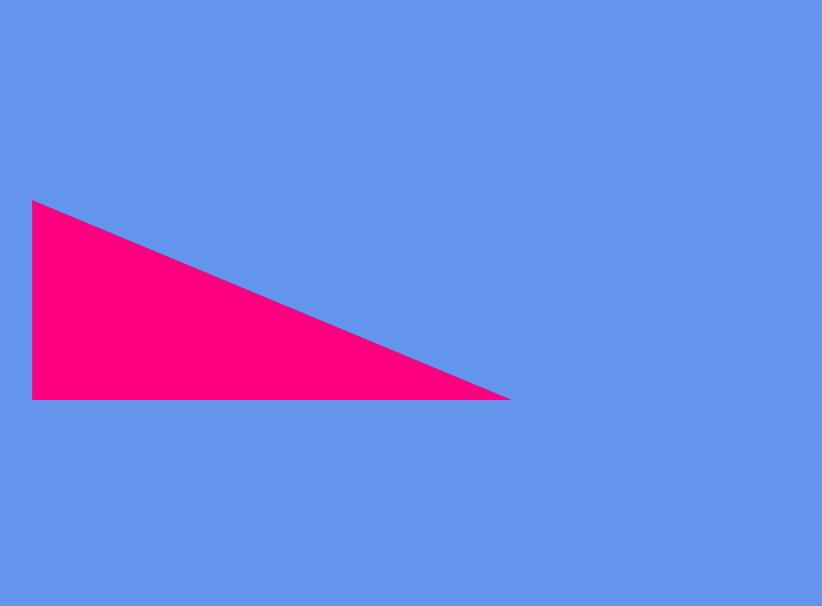
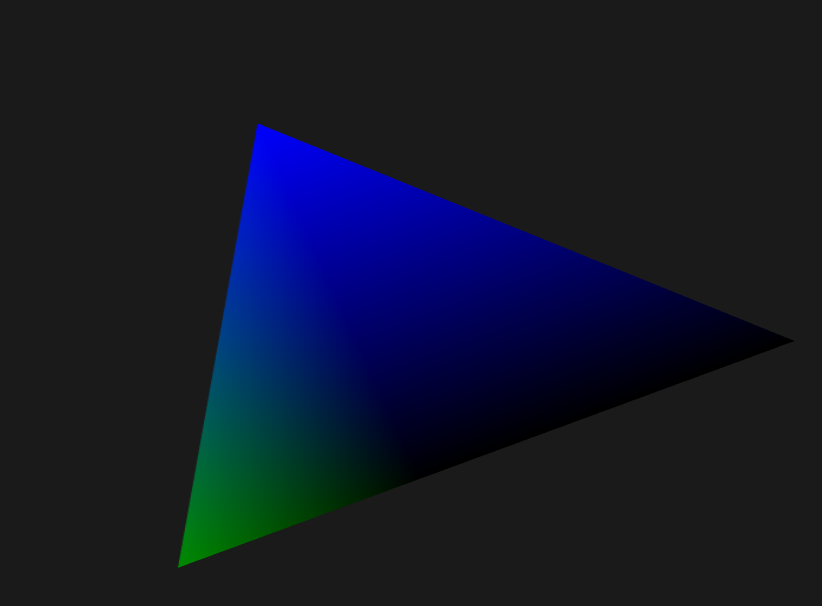
Before and after one commit to yvonmeunier/portfolio, a plain HTML site: page webgl/SpinTriangle/index.html in a window 1280 px wide. Shown: the whole page, without its empty margins (288-1110 px from the left). Drawn offline with Linux system fonts and the light colour scheme.

Commit message:
feat : triangle and color rotation

```diff
--- a/webgl/HelloTriangle/index.html
+++ b/webgl/SpinTriangle/index.html
@@ -4,8 +4,8 @@
 <head>
     <meta charset="UTF-8">
     <meta name="viewport" content="width=device-width, initial-scale=1.0">
-    <title>WebGL - Hello... TRIANGLE!?</title>
-    <link rel="stylesheet" href="index.css">
+    <title>WebGL - Triangle... but spinning</title>
+    <link rel="stylesheet" href="style.css">
 </head>
 
 <body>
--- /dev/null
+++ b/webgl/SpinTriangle/main.js
@@ -0,0 +1,165 @@
+
+const canvas = document.getElementById('c');
+// set the render output to 1080p
+canvas.width = 1080;
+canvas.height = 1920;
+
+// get the render context
+const gl = canvas.getContext('webgl2');
+if (!gl) {
+    alert('WebGL2 not supported');
+}
+
+// Vertex shader source
+const vertexShaderSource = `
+            attribute vec2 a_position; // the position of the vertex
+            attribute vec3 a_color; // the color associated to the vertex, passed as a parameter from the JS code
+            uniform mat3 u_transform; // the transformation (rotation in this sample) matrix
+            varying vec3 v_color; // the color passed to the frag shader
+
+            void main() {
+                vec3 transformed = u_transform * vec3(a_position, 1.0);
+                vec3 testColor = u_transform * a_color;
+                gl_Position = vec4(transformed.xy, 0.0, 1.0);
+                v_color = testColor;
+            }
+        `;
+
+// Fragment shader source
+const fragmentShaderSource = `
+            precision mediump float;
+            varying vec3 v_color;
+
+            void main() {
+                gl_FragColor = vec4(v_color, 1.0);
+            }
+        `;
+
+// Create shader function
+function createShader(gl, type, source) {
+    const shader = gl.createShader(type);
+    gl.shaderSource(shader, source);
+    gl.compileShader(shader);
+
+    if (!gl.getShaderParameter(shader, gl.COMPILE_STATUS)) {
+        console.error('Shader compile error:', gl.getShaderInfoLog(shader));
+        gl.deleteShader(shader);
+        return null;
+    }
+    return shader;
+}
+
+// Create program function
+function createProgram(gl, vertexShader, fragmentShader) {
+    const program = gl.createProgram();
+    gl.attachShader(program, vertexShader);
+    gl.attachShader(program, fragmentShader);
+    gl.linkProgram(program);
+
+    if (!gl.getProgramParameter(program, gl.LINK_STATUS)) {
+        console.error('Program link error:', gl.getProgramInfoLog(program));
+        gl.deleteProgram(program);
+        return null;
+    }
+    return program;
+}
+
+// Create shaders and program
+const vertexShader = createShader(gl, gl.VERTEX_SHADER, vertexShaderSource);
+const fragmentShader = createShader(gl, gl.FRAGMENT_SHADER, fragmentShaderSource);
+const program = createProgram(gl, vertexShader, fragmentShader);
+
+// Get attribute and uniform locations
+const positionLocation = gl.getAttribLocation(program, 'a_position');
+const colorLocation = gl.getAttribLocation(program, 'a_color');
+const transformLocation = gl.getUniformLocation(program, 'u_transform');
+
+// Triangle vertices (x, y)
+let vertices = new Float32Array([
+    0.0, 0.5,    // Top vertex
+    -0.5, -0.5,    // Bottom left
+    0.5, -0.5     // Bottom right
+]);
+
+// Colors for each vertex (r, g, b)
+let colors = new Float32Array([
+    1.0, 0.0, 0.0,  // Red
+    0.0, 1.0, 0.0,  // Green
+    0.0, 0.0, 1.0   // Blue
+]);
+
+// Create buffers
+const positionBuffer = gl.createBuffer();
+gl.bindBuffer(gl.ARRAY_BUFFER, positionBuffer);
+gl.bufferData(gl.ARRAY_BUFFER, vertices, gl.STATIC_DRAW);
+
+const colorBuffer = gl.createBuffer();
+gl.bindBuffer(gl.ARRAY_BUFFER, colorBuffer);
+gl.bufferData(gl.ARRAY_BUFFER, colors, gl.STATIC_DRAW);
+
+// Animation variables
+let rotation = 0;
+let isRotating = true;
+let lastTime = 0;
+
+// Matrix helper functions (simplified 2D)
+function createRotationMatrix(angle) {
+    const cos = Math.cos(angle);
+    const sin = Math.sin(angle);
+    return new Float32Array([
+        cos, -sin, 0,
+        sin, cos, 0,
+        0, 0, 1
+    ]);
+}
+
+function createScaleMatrix(sx, sy) {
+    return new Float32Array([
+        sx, 0, 0,
+        0, sy, 0,
+        0, 0, 1
+    ]);
+}
+
+// Render function
+function render(currentTime) {
+    currentTime *= 0.001; // Convert to seconds
+    const deltaTime = currentTime - lastTime;
+    lastTime = currentTime;
+
+    rotation += deltaTime * 2; // 2 radians per second
+
+    // Clear canvas
+    gl.clearColor(0.1, 0.1, 0.1, 1.0); // this gives a dark background
+    gl.clear(gl.COLOR_BUFFER_BIT);
+
+    // Use our shader program
+    gl.useProgram(program);
+
+    // Create transformation matrix (rotation + slight scale for visibility)
+    const rotMatrix = createRotationMatrix(rotation);
+    const scaleMatrix = createScaleMatrix(0.8, 0.8);
+
+    // For this simple case, we'll just use rotation
+    gl.uniformMatrix3fv(transformLocation, false, rotMatrix);
+
+    // Bind position buffer and set up attribute
+    gl.bindBuffer(gl.ARRAY_BUFFER, positionBuffer);
+    gl.enableVertexAttribArray(positionLocation);
+    gl.vertexAttribPointer(positionLocation, 2, gl.FLOAT, false, 0, 0);
+
+    // Bind color buffer and set up attribute
+    gl.bindBuffer(gl.ARRAY_BUFFER, colorBuffer);
+    gl.enableVertexAttribArray(colorLocation);
+    gl.vertexAttribPointer(colorLocation, 3, gl.FLOAT, false, 0, 0);
+
+    // Draw the triangle
+    gl.drawArrays(gl.TRIANGLES, 0, 3);
+
+    requestAnimationFrame(render);
+}
+
+// Set viewport and start rendering
+gl.viewport(0, 0, canvas.width, canvas.height);
+// start the loop
+requestAnimationFrame(render);
--- /dev/null
+++ b/webgl/SpinTriangle/style.css
@@ -0,0 +1,8 @@
+body {
+  margin: 0;
+}
+canvas {
+  width: 100vw;
+  height: 100vh;
+  display: block;
+}
```
Also changed, not shown: index.html (+1 -1 lines), style.css (renamed from index.css), webgl/HelloTriangle/style.css (renamed from webgl/HelloTriangle/index.css), 1 other file.
